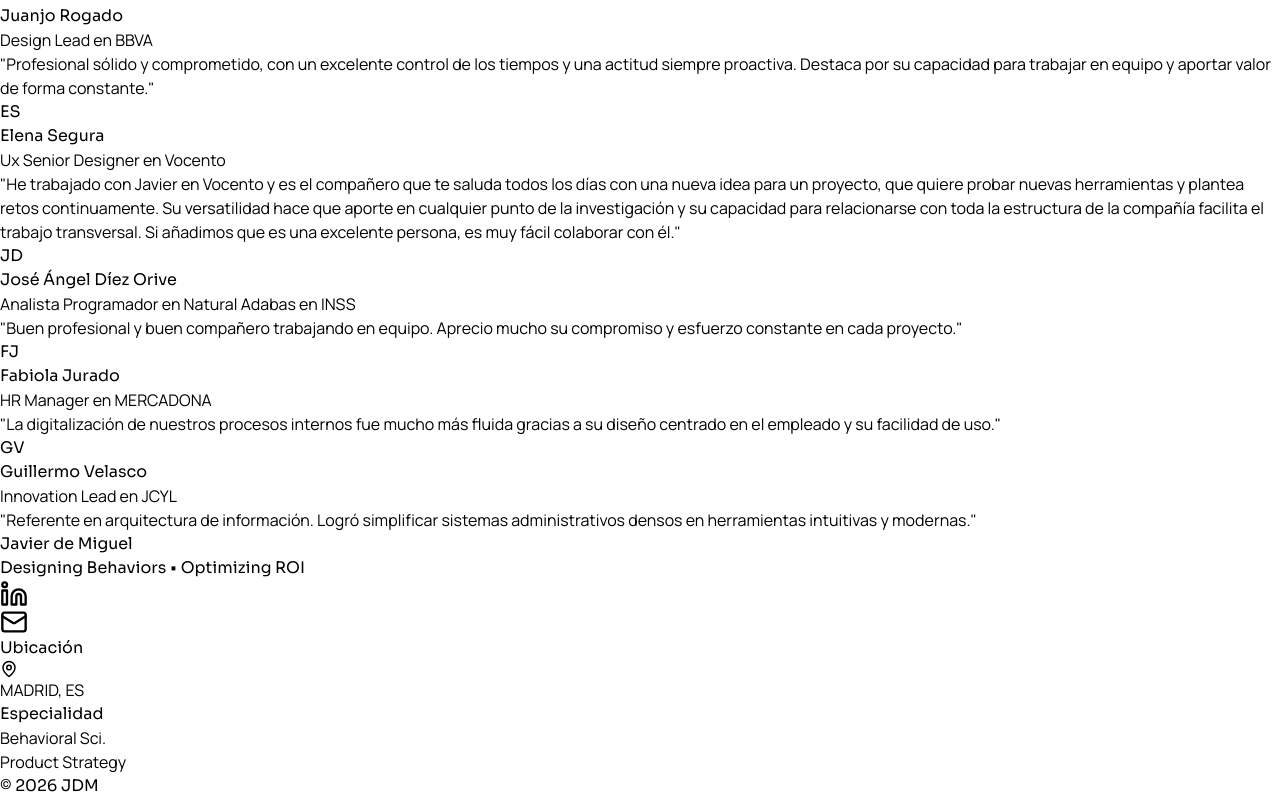
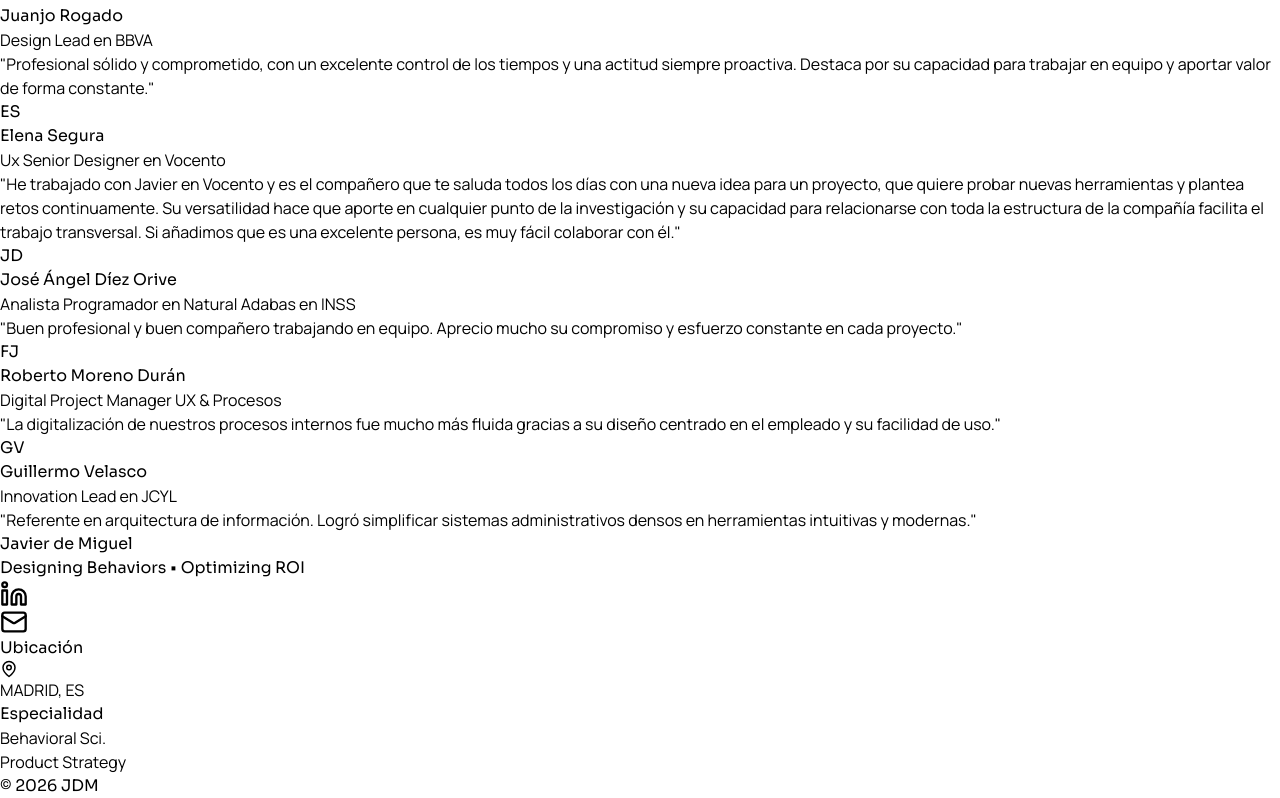
Before and after one commit to jdemig73828/newportfolio, a React (Vite) app: page / in a window 1280 px wide. Shown: the part 10043-10841 px from the top of the page. Built offline with nearby package versions, Linux system fonts and the light colour scheme; the HTML template or start-up script is replaced by a standard one.

Commit message:
Actualización de testimonios y correcciones

```diff
--- a/src/App.jsx
+++ b/src/App.jsx
@@ -217,10 +217,10 @@ const TESTIMONIALS = [
   },
   {
     id: 8,
-    name: "Fabiola Jurado",
+    name: "Roberto Moreno Durán",
     initials: "FJ",
     color: "bg-cyan-100 text-cyan-600",
-    role: "HR Manager en MERCADONA",
+    role: "Digital Project Manager UX & Procesos",
     text: "La digitalización de nuestros procesos internos fue mucho más fluida gracias a su diseño centrado en el empleado y su facilidad de uso."
   },
   {
```
Also changed, not shown: 1 other file (tests, documents, lock files or other folders).
